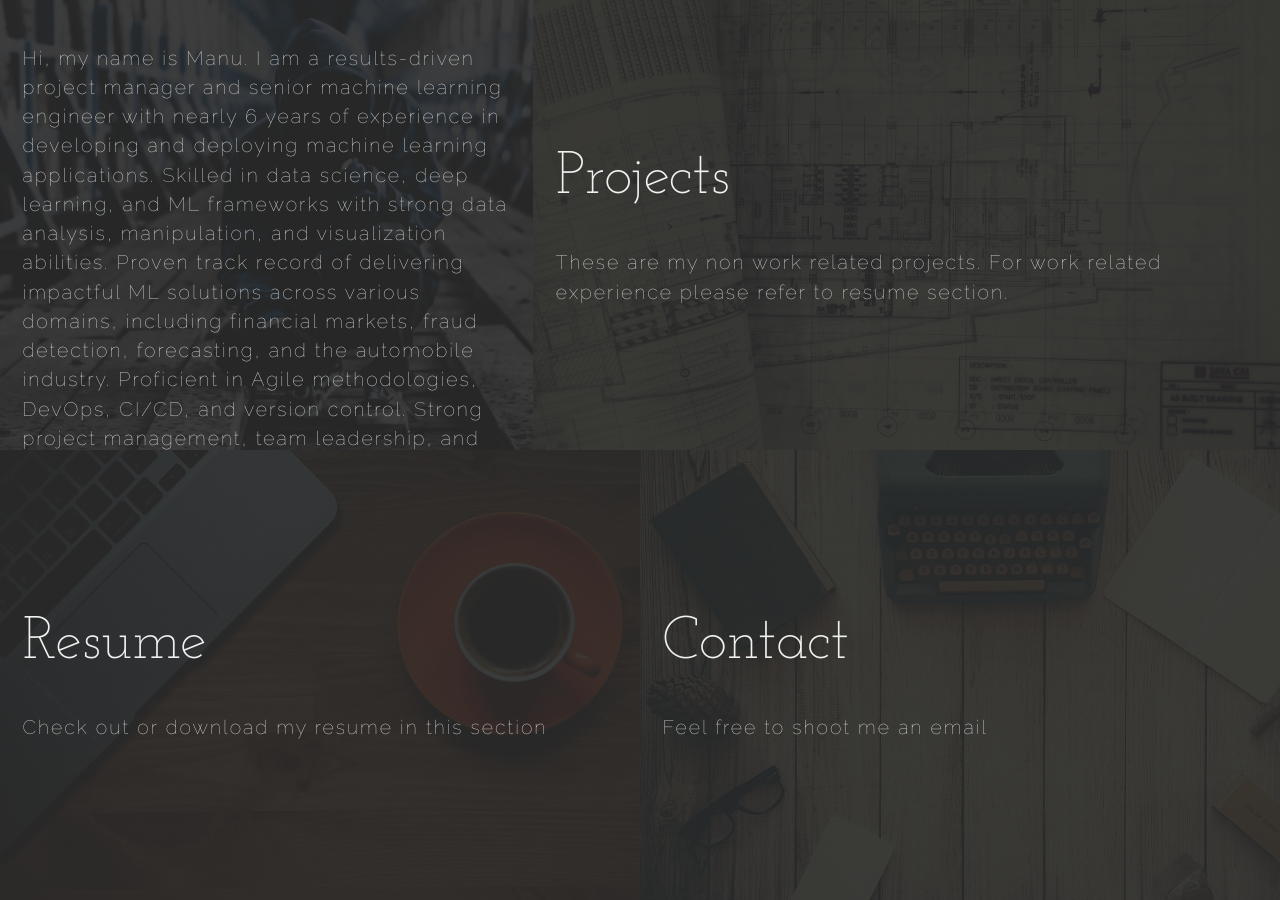
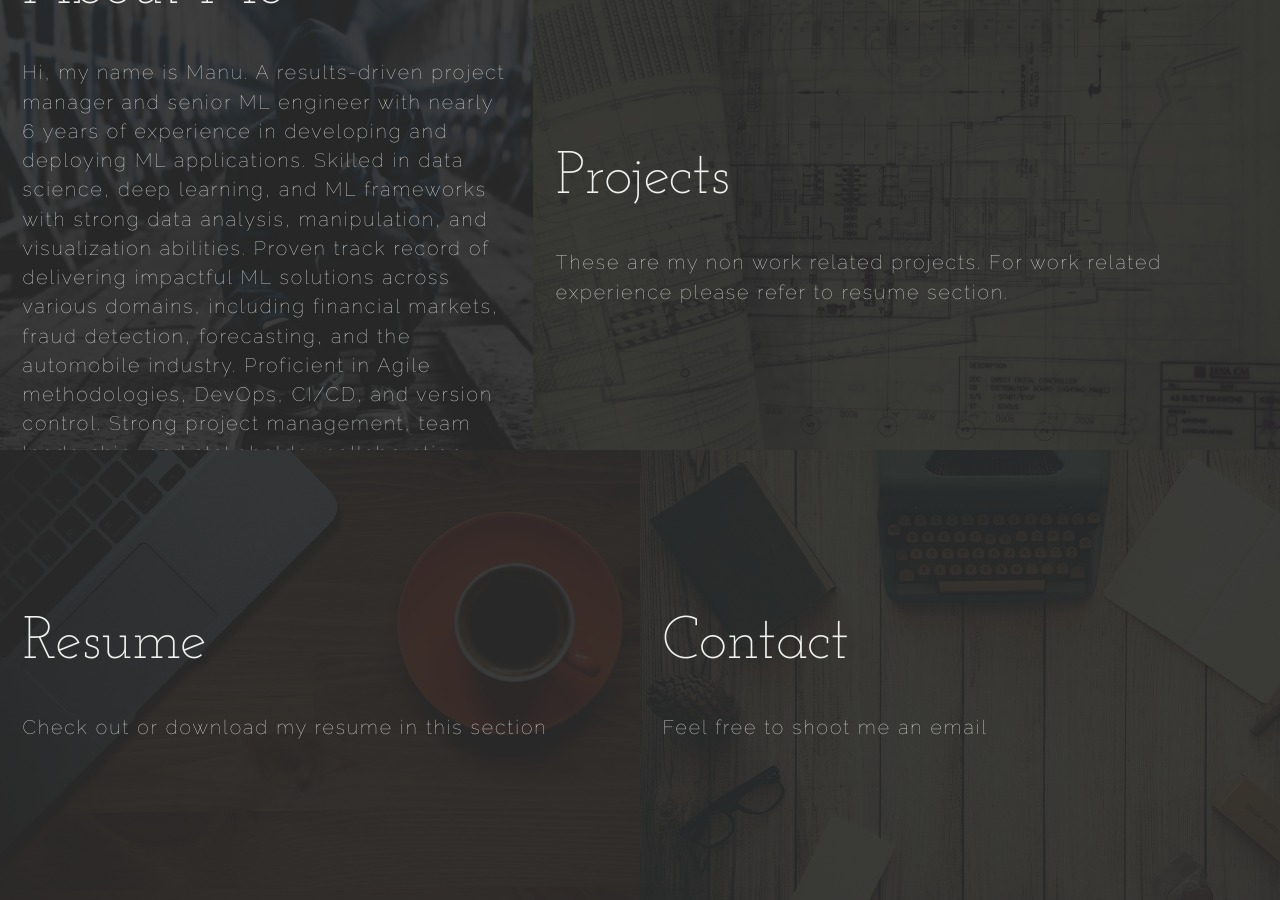
Before and after one commit to manu-sk/manu-sk.github.io, a Jekyll site: the page built from index.md, in a window 1280 px wide. Built offline with Jekyll 4.4.1, drawn with Linux system fonts in a browser that asks for light colours; nearby versions of some CDN libraries.

Commit message:
Update sections.yml

```diff
--- a/_data/sections.yml
+++ b/_data/sections.yml
@@ -7,7 +7,7 @@ projects:
 about:
   url: /about
   heading: About Me
-  words:  Hi, my name is Manu. I am a results-driven project manager and senior machine learning engineer with nearly 6 years of experience in developing and deploying machine learning applications. Skilled in data science, deep learning, and ML frameworks with strong data analysis, manipulation, and visualization abilities. Proven track record of delivering impactful ML solutions across various domains, including financial markets, fraud detection,  forecasting, and the automobile industry. Proficient in Agile methodologies, DevOps, CI/CD, and version  control. Strong project management, team leadership, and stakeholder collaboration skills to drive innovation and success.
+  words:  Hi, my name is Manu. A results-driven project manager and senior ML engineer with nearly 6 years of experience in developing and deploying ML applications. Skilled in data science, deep learning, and ML frameworks with strong data analysis, manipulation, and visualization abilities. Proven track record of delivering impactful ML solutions across various domains, including financial markets, fraud detection,  forecasting, and the automobile industry. Proficient in Agile methodologies, DevOps, CI/CD, and version  control. Strong project management, team leadership, and stakeholder collaboration skills to drive innovation and success.
   class: m5 about
   border: about
 resume:
```
